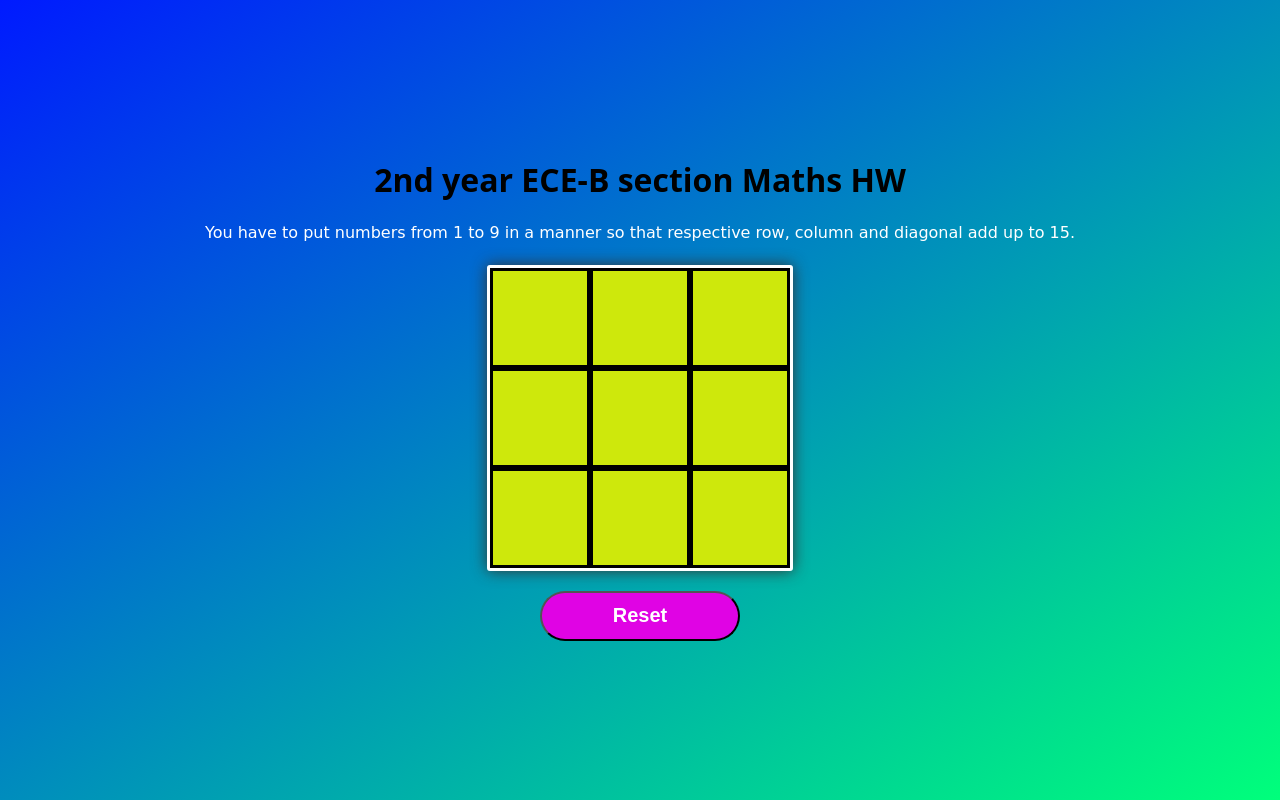
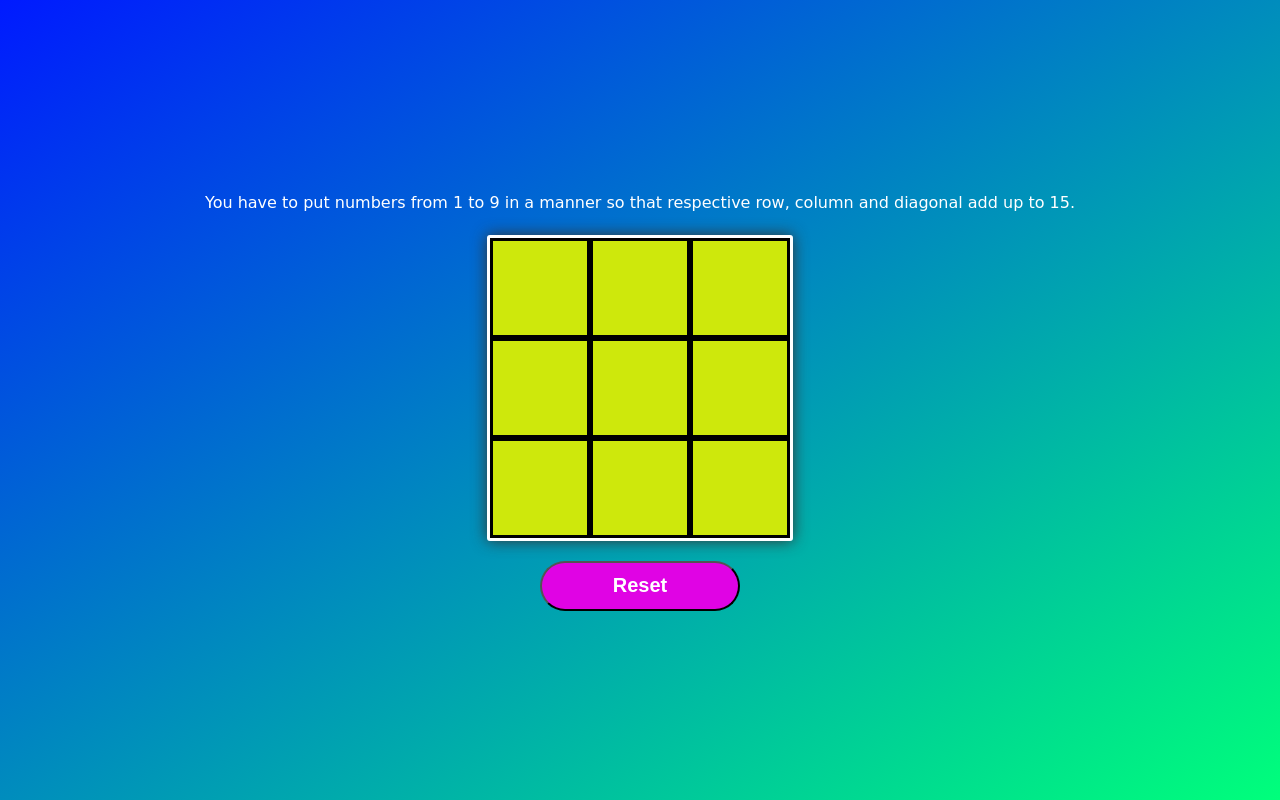
Before and after one commit to NandhuVsona/mathsHomework, a plain HTML site: page index.html in a window 1280 px wide. Drawn offline with Linux system fonts and the light colour scheme.

Commit message:
Update index.html

```diff
--- a/index.html
+++ b/index.html
@@ -84,8 +84,7 @@
 </head>
 <body>
   <div class="container">
-    <h1 class="h1"> 2nd year ECE-B section Maths HW
-    </h1>
+
     <p>You have to put numbers from 1 to 9 in a manner so that respective row, column and diagonal add up to 15.</p>
     <div class="boxes">
       <input  id="firstbox" pattern="[1-9]" class="ibox inputbox" type="tel" maxlength="1">
```
